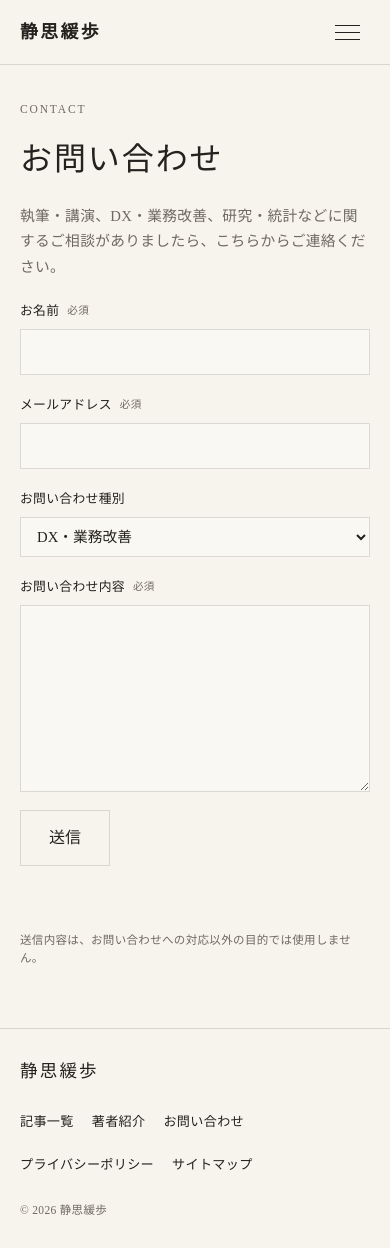
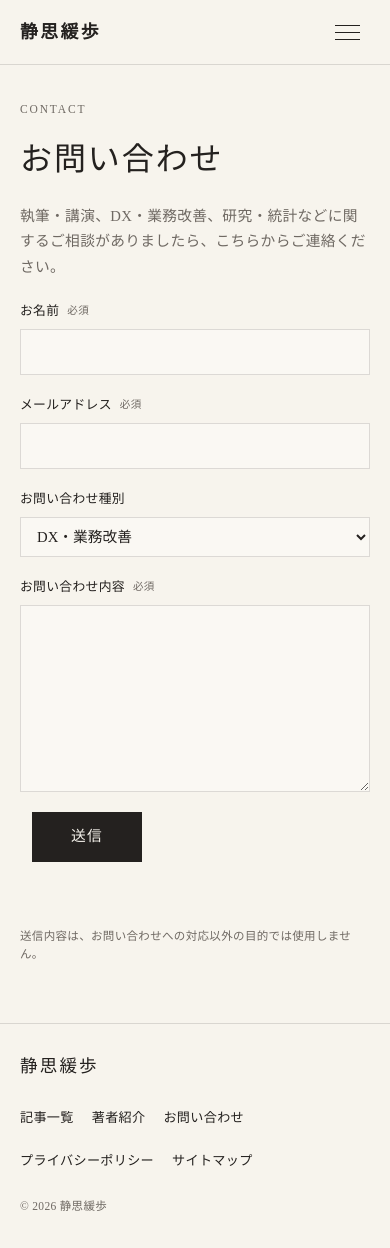
Before and after one commit to naokisuzuki-create/seishi-kanpo, a Jekyll site: the page built from contact/index.html, in a window 390 px wide and 1248 px high. Built offline with Jekyll 4.4.1, drawn with Linux system fonts in a browser that asks for light colours.

Commit message:
Improve contact action layout

```diff
--- a/assets/css/style.css
+++ b/assets/css/style.css
@@ -97,16 +97,18 @@
 .contact-page .contact-form label>span b{font-size:.66rem;font-weight:400;color:var(--muted)}
 .contact-page .contact-form input,.contact-page .contact-form select,.contact-page .contact-form textarea{padding:10px 12px;font-size:.92rem;line-height:1.6}
 .contact-page .contact-form textarea{resize:vertical;min-height:150px}
-.contact-security{display:flex;align-items:center;justify-content:space-between;gap:16px;padding-top:2px}
-.contact-security p,.contact-note,.contact-status{margin:0;color:var(--muted);font-size:.72rem;line-height:1.6}
+.contact-actions{display:flex;align-items:center;justify-content:flex-end;gap:18px;padding-top:2px;flex-wrap:wrap}
+.contact-note,.contact-status{margin:0;color:var(--muted);font-size:.72rem;line-height:1.6}
 .turnstile-slot{min-height:0}
-.contact-page .contact-form button{margin-top:0;color:var(--ink);cursor:pointer}
-.contact-page .contact-form button:hover{background:var(--ink);color:var(--paper)}
+.contact-page .contact-form button{margin-top:0;min-width:120px;height:50px;padding:0 26px;border:1px solid var(--ink);background:var(--ink);color:var(--paper);font:inherit;font-size:.92rem;letter-spacing:.08em;cursor:pointer}
+.contact-page .contact-form button:hover{opacity:.82}
+.contact-page .contact-form button:disabled{opacity:.45;cursor:not-allowed}
 .hp-field{position:absolute!important;width:1px!important;height:1px!important;overflow:hidden!important;clip:rect(0 0 0 0)!important;white-space:nowrap!important}
 @media(max-width:640px){
   .contact-hero{padding-top:34px}
   .contact-page{padding-top:18px}
-  .contact-security{display:block}
+  .contact-actions{justify-content:flex-start;align-items:center;gap:12px}
+  .contact-page .contact-form button{min-width:110px}
 }
 
 .contact-response-frame{position:absolute;width:1px;height:1px;border:0;opacity:0;pointer-events:none}
```
